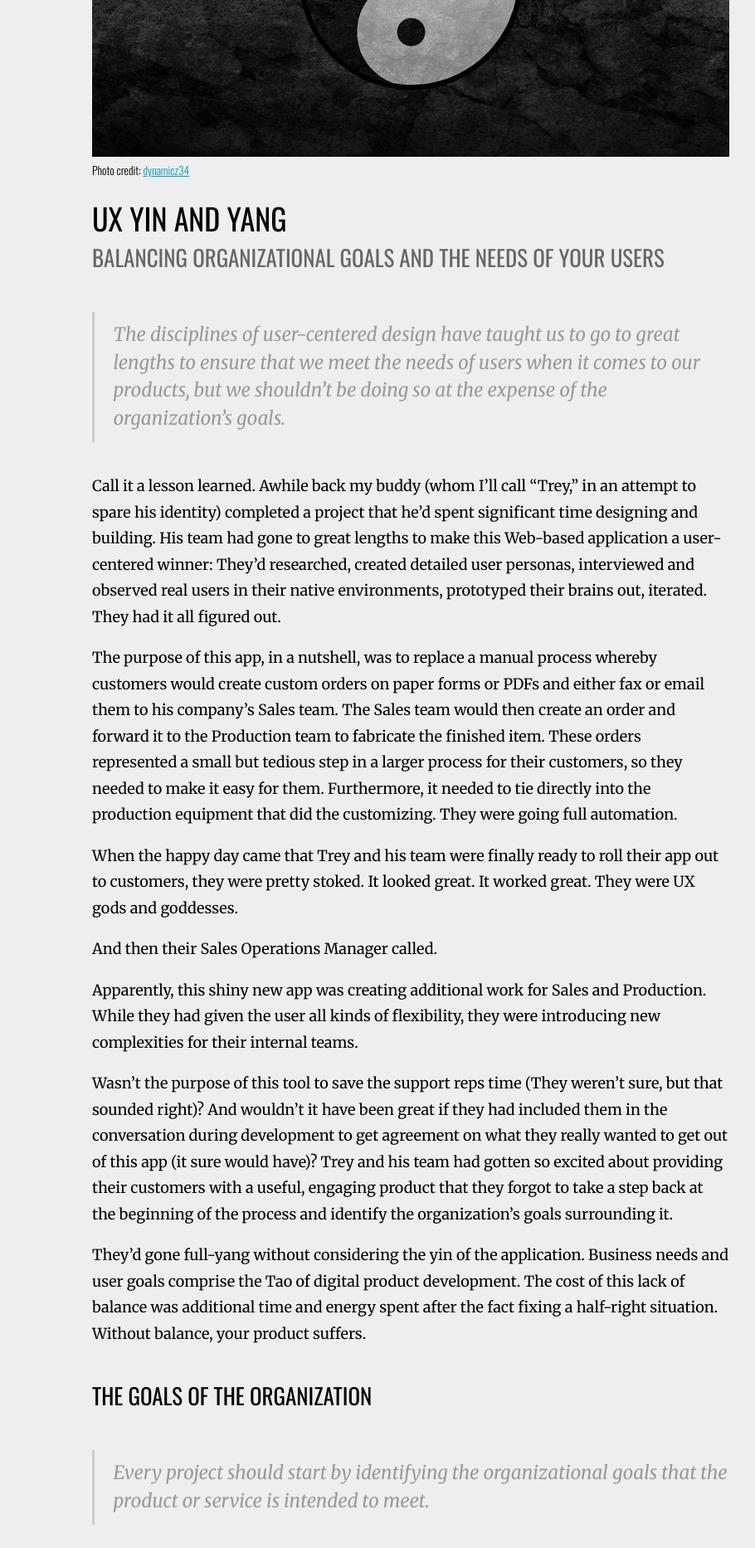
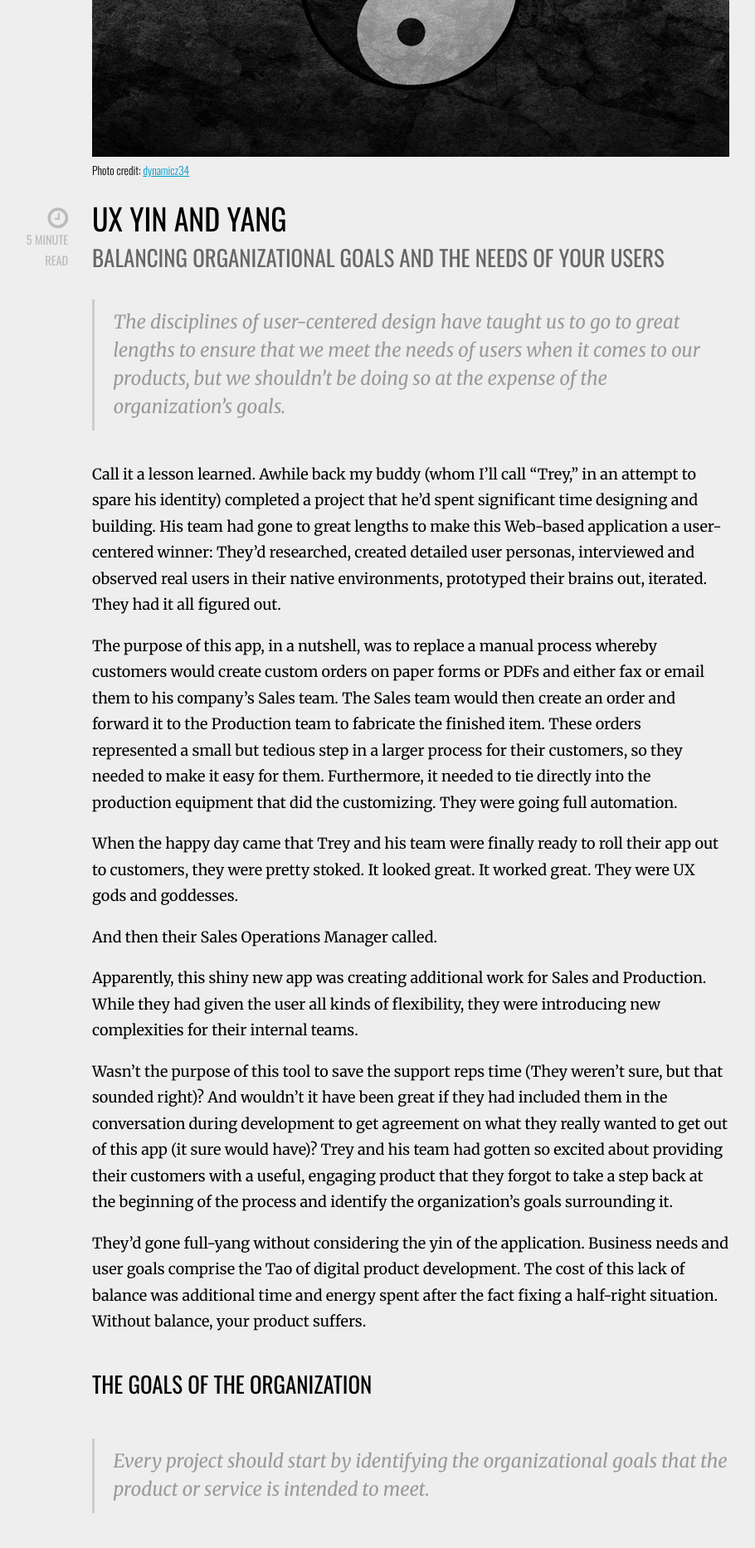
Before and after one commit to drewtodd/drewtodd.github.io, a Jekyll site: the page built from _posts/2015-12-08-ux-yin-yang.md, in a window 1280 px wide. Shown: the part 306-2172 px from the top of the page at 83% size, without its empty margins (145-1055 px from the left). Built offline with Jekyll 4.4.1, drawn with Linux system fonts in a browser that asks for light colours; nearby versions of some CDN libraries; comment, search, counter and statistics services are not loaded.

Commit message:
Added read-rate option...
By adding <h3> tags at the top of an article.

```diff
--- a/_layouts/default.html
+++ b/_layouts/default.html
@@ -4,8 +4,8 @@
     <meta name="viewport" content="width=device-width, initial-scale=1.0" />
     <meta description="drwtod.com: The blog with user experience, design, and leadership musings by Andrew Todd" />
     <title>{{ page.title }} | drwtod.com</title>
-    <script src="" type="text/javascript"></script>
     <link href="/style.css" rel="stylesheet" type="text/css" />
+    <link rel="stylesheet" href="https://maxcdn.bootstrapcdn.com/font-awesome/4.5.0/css/font-awesome.min.css">
 </head>
 <body>
 {% include header.html %}
--- a/_posts/2015-12-08-ux-yin-yang.md
+++ b/_posts/2015-12-08-ux-yin-yang.md
@@ -14,6 +14,8 @@ tags:
 # UX Yin and Yang
 
 ## Balancing Organizational Goals and the Needs of Your Users
+
+### 5 minute read
 
 > The disciplines of user-centered design have taught us to go to great lengths to ensure that we meet the needs of users when it comes to our products, but we shouldn’t be doing so at the expense of the organization’s goals.
 
--- a/style.css
+++ b/style.css
@@ -96,6 +96,26 @@ h1 + h2 {
     padding-top: 0;
     color: #666;
 }
+
+/*read-length indicator*/
+h2 + h3 {
+    display: block;
+    position: relative;
+    font-size: .8em;
+    line-height: 1.75em;
+    color: #bbb;
+    padding-top: 0;
+}
+
+h2 + h3:before {
+    display: inline-block;
+    font-family: FontAwesome;
+    content: "\f017";
+    font-size: 2em;
+    padding-right: .25em;
+    vertical-align: middle;
+}
+
 
 ul {
     padding-left: 1em;
@@ -325,6 +345,32 @@ footer {
         padding-top: .5em;
     }
 
+    h2 + h3 {
+        display: block;
+        position: relative;
+        font-size: .8em;
+        margin-top: -8em;
+        margin-left: -7em;
+        padding-top: 1.25em;
+        line-height: 1.75em;
+        width: 5em;
+        text-align: right;
+        color: #bbb;
+    }
+
+    h2 + h3:before {
+        display: block;
+        font-family: FontAwesome;
+        content: "\f017";
+        font-size: 2em;
+        vertical-align: top;
+        padding-right: 0;
+    }
+
+    h2 + h3:hover {
+        color: #999;
+    }
+
     img {
         float: right;
         margin: 0 0 1em 1em;
```
Also changed, not shown: 12 other files.
